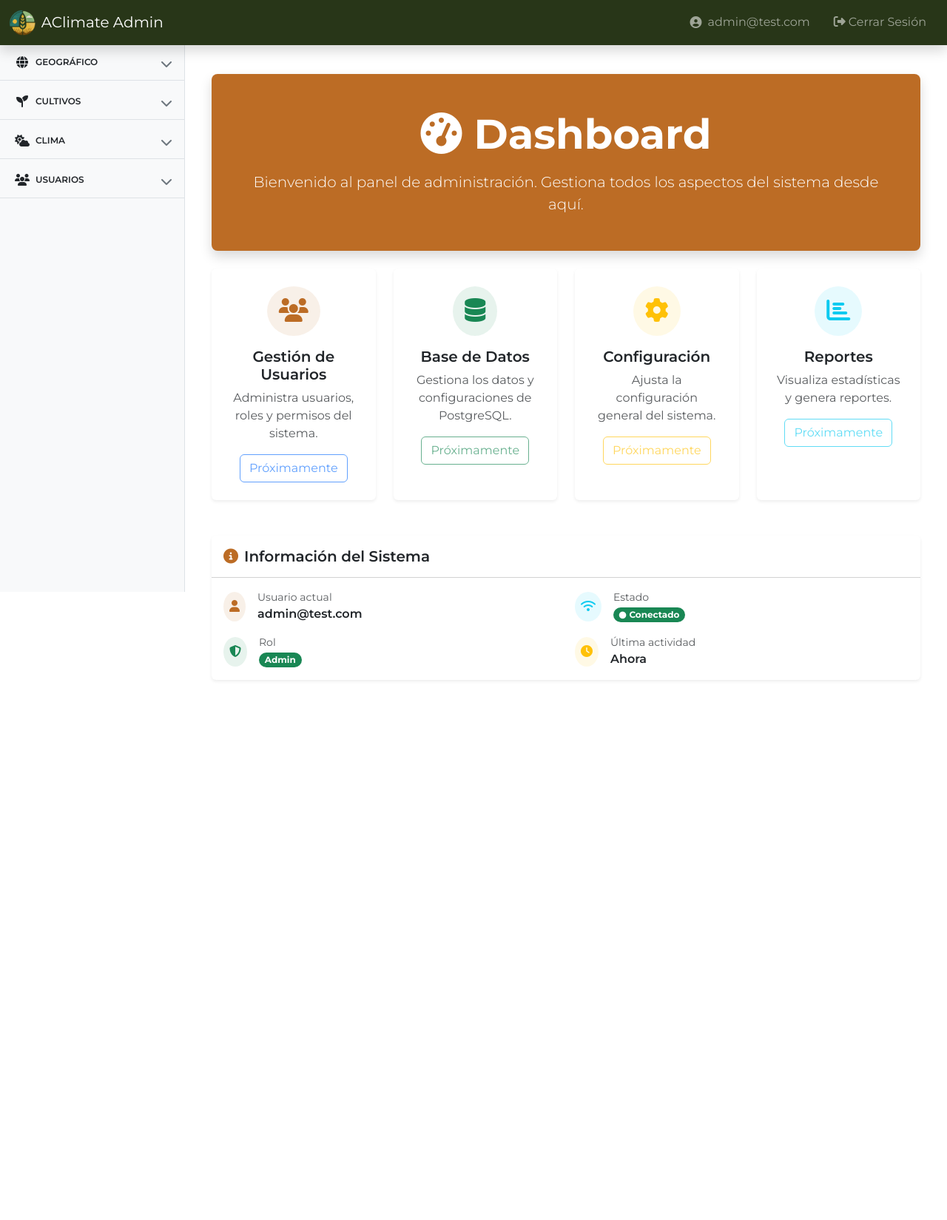
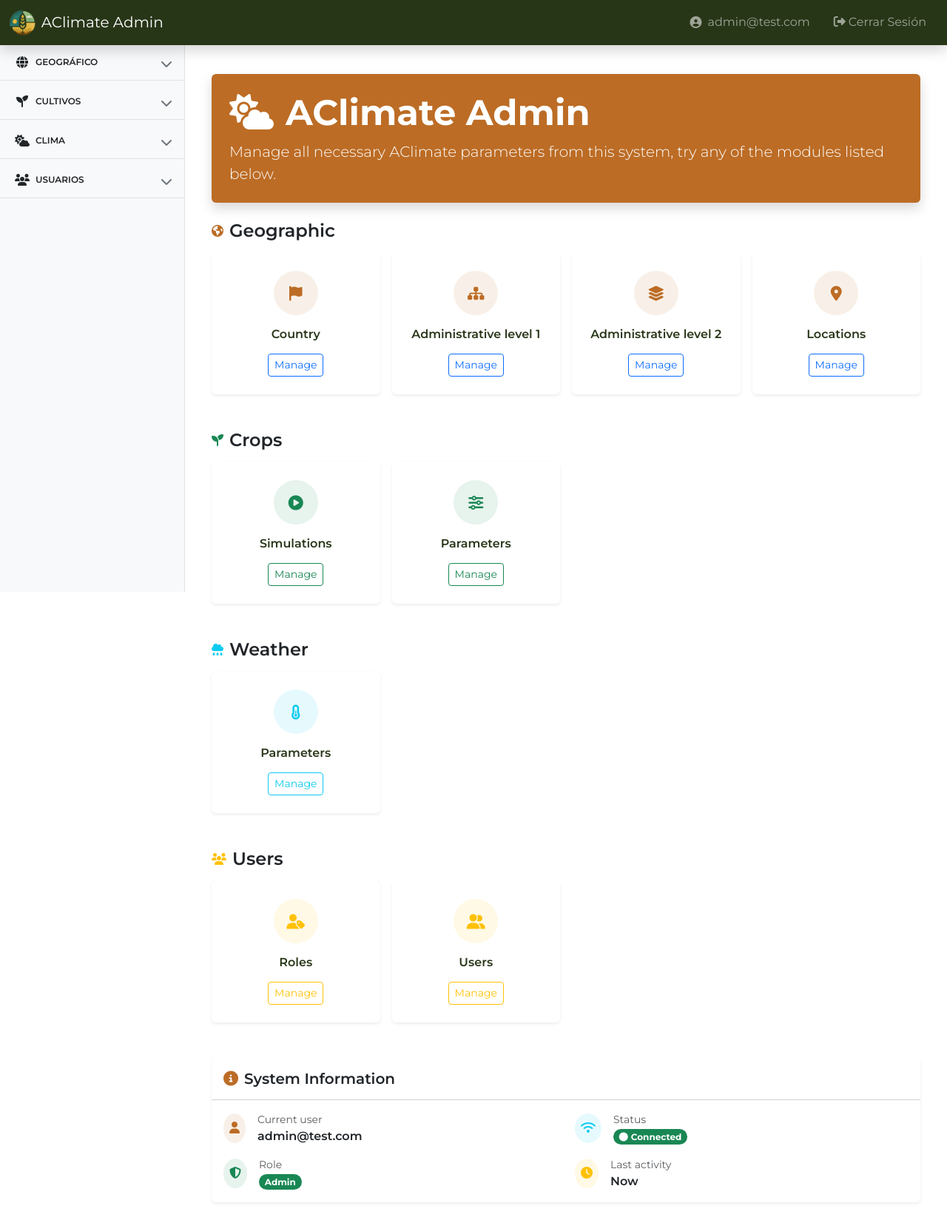
Before and after one commit to CIAT-DAPA/aclimate_v3_admin, a Flask app: page /home in a window 1280 px wide. Shown: the whole page at 74% size. Before the commit the page ends 920 px from the top, so only its background shows below. Run offline with Flask 3, Linux system fonts and the light colour scheme; a user stored in the database is signed in.

Commit message:
home updated

```diff
--- a/src/app/templates/home.html
+++ b/src/app/templates/home.html
@@ -1,79 +1,224 @@
-{% extends "base.html" %}
-
-{% block title %}Dashboard - Admin Panel{% endblock %}
-
-{% block content %}
+{% extends "base.html" %} {% block title %}Dashboard - AClimate Admin{% endblock
+%} {% block content %}
 <div class="container-fluid">
-    <!-- Welcome Section -->
+  <!-- Header Section -->
   <div class="row mb-4">
     <div class="col-12">
-            <div class="bg-primary text-white rounded-3 p-5 text-center shadow">
-                <h1 class="display-4 fw-bold mb-3">
-                    <i class="fas fa-tachometer-alt me-3"></i>Dashboard
+      <div class="bg-primary text-white rounded p-4 shadow">
+        <h1 class="display-5 fw-bold mb-2">
+          <i class="fas fa-cloud-sun me-3"></i>AClimate Admin
         </h1>
-                <p class="lead mb-0">Bienvenido al panel de administración. Gestiona todos los aspectos del sistema desde aquí.</p>
+        <p class="lead mb-0">
+          Manage all necessary AClimate parameters from this system, try any of
+          the modules listed below.
+        </p>
       </div>
     </div>
   </div>
 
-    <!-- Stats Cards -->
-    <div class="row g-4 mb-5">
-        <div class="col-xl-3 col-md-6">
-            <div class="card border-0 shadow-sm h-100">
-                <div class="card-body text-center p-4">
-                    <div class="d-flex align-items-center justify-content-center mb-3">
-                        <div class="bg-primary bg-opacity-10 rounded-circle p-3">
-                            <i class="fas fa-users fa-2x text-primary"></i>
+  <!-- Geographic Section -->
+  <div class="row mb-5">
+    <div class="col-12">
+      <div class="d-flex align-items-center mb-3">
+        <i class="fas fa-globe-americas text-primary me-2"></i>
+        <h4 class="fw-semibold mb-0">Geographic</h4>
+      </div>
+      <div class="row g-3">
+        <div class="col-lg-3 col-md-6">
+          <a
+            href="{{ url_for('country.list_country') }}"
+            class="text-decoration-none"
+          >
+            <div class="card h-100 shadow-sm border-0 text-center module-card">
+              <div class="card-body p-4">
+                <div
+                  class="bg-primary bg-opacity-10 rounded-circle d-inline-flex align-items-center justify-content-center mb-3"
+                  style="width: 60px; height: 60px"
+                >
+                  <i class="fas fa-flag fa-lg text-primary"></i>
+                </div>
+                <h6 class="fw-semibold text-dark mb-3">Country</h6>
+                <span class="btn btn-outline-primary btn-sm">Manage</span>
               </div>
             </div>
-                    <h5 class="card-title fw-semibold">Gestión de Usuarios</h5>
-                    <p class="card-text text-muted">Administra usuarios, roles y permisos del sistema.</p>
-                    <button class="btn btn-outline-primary disabled">Próximamente</button>
+          </a>
+        </div>
+        <div class="col-lg-3 col-md-6">
+          <a
+            href="{{ url_for('adm1.list_adm1') }}"
+            class="text-decoration-none"
+          >
+            <div class="card h-100 shadow-sm border-0 text-center module-card">
+              <div class="card-body p-4">
+                <div
+                  class="bg-primary bg-opacity-10 rounded-circle d-inline-flex align-items-center justify-content-center mb-3"
+                  style="width: 60px; height: 60px"
+                >
+                  <i class="fas fa-sitemap fa-lg text-primary"></i>
+                </div>
+                <h6 class="fw-semibold text-dark mb-3">
+                  Administrative level 1
+                </h6>
+                <span class="btn btn-outline-primary btn-sm">Manage</span>
+              </div>
+            </div>
+          </a>
+        </div>
+        <div class="col-lg-3 col-md-6">
+          <a
+            href="{{ url_for('adm2.list_adm2') }}"
+            class="text-decoration-none"
+          >
+            <div class="card h-100 shadow-sm border-0 text-center module-card">
+              <div class="card-body p-4">
+                <div
+                  class="bg-primary bg-opacity-10 rounded-circle d-inline-flex align-items-center justify-content-center mb-3"
+                  style="width: 60px; height: 60px"
+                >
+                  <i class="fas fa-layer-group fa-lg text-primary"></i>
+                </div>
+                <h6 class="fw-semibold text-dark mb-3">
+                  Administrative level 2
+                </h6>
+                <span class="btn btn-outline-primary btn-sm">Manage</span>
+              </div>
+            </div>
+          </a>
+        </div>
+        <div class="col-lg-3 col-md-6">
+          <a href="#" class="text-decoration-none">
+            <div class="card h-100 shadow-sm border-0 text-center module-card">
+              <div class="card-body p-4">
+                <div
+                  class="bg-primary bg-opacity-10 rounded-circle d-inline-flex align-items-center justify-content-center mb-3"
+                  style="width: 60px; height: 60px"
+                >
+                  <i class="fas fa-map-marker-alt fa-lg text-primary"></i>
+                </div>
+                <h6 class="fw-semibold text-dark mb-3">Locations</h6>
+                <span class="btn btn-outline-primary btn-sm">Manage</span>
+              </div>
+            </div>
+          </a>
+        </div>
       </div>
     </div>
   </div>
 
-        <div class="col-xl-3 col-md-6">
-            <div class="card border-0 shadow-sm h-100">
-                <div class="card-body text-center p-4">
-                    <div class="d-flex align-items-center justify-content-center mb-3">
-                        <div class="bg-success bg-opacity-10 rounded-circle p-3">
-                            <i class="fas fa-database fa-2x text-success"></i>
+  <!-- Crops Section -->
+  <div class="row mb-5">
+    <div class="col-12">
+      <div class="d-flex align-items-center mb-3">
+        <i class="fas fa-seedling text-success me-2"></i>
+        <h4 class="fw-semibold mb-0">Crops</h4>
+      </div>
+      <div class="row g-3">
+        <div class="col-lg-3 col-md-6">
+          <a href="#" class="text-decoration-none">
+            <div class="card h-100 shadow-sm border-0 text-center module-card">
+              <div class="card-body p-4">
+                <div
+                  class="bg-success bg-opacity-10 rounded-circle d-inline-flex align-items-center justify-content-center mb-3"
+                  style="width: 60px; height: 60px"
+                >
+                  <i class="fas fa-play-circle fa-lg text-success"></i>
+                </div>
+                <h6 class="fw-semibold text-dark mb-3">Simulations</h6>
+                <span class="btn btn-outline-success btn-sm">Manage</span>
               </div>
             </div>
-                    <h5 class="card-title fw-semibold">Base de Datos</h5>
-                    <p class="card-text text-muted">Gestiona los datos y configuraciones de PostgreSQL.</p>
-                    <button class="btn btn-outline-success disabled">Próximamente</button>
+          </a>
+        </div>
+        <div class="col-lg-3 col-md-6">
+          <a href="#" class="text-decoration-none">
+            <div class="card h-100 shadow-sm border-0 text-center module-card">
+              <div class="card-body p-4">
+                <div
+                  class="bg-success bg-opacity-10 rounded-circle d-inline-flex align-items-center justify-content-center mb-3"
+                  style="width: 60px; height: 60px"
+                >
+                  <i class="fas fa-sliders-h fa-lg text-success"></i>
+                </div>
+                <h6 class="fw-semibold text-dark mb-3">Parameters</h6>
+                <span class="btn btn-outline-success btn-sm">Manage</span>
+              </div>
+            </div>
+          </a>
+        </div>
       </div>
     </div>
   </div>
 
-        <div class="col-xl-3 col-md-6">
-            <div class="card border-0 shadow-sm h-100">
-                <div class="card-body text-center p-4">
-                    <div class="d-flex align-items-center justify-content-center mb-3">
-                        <div class="bg-warning bg-opacity-10 rounded-circle p-3">
-                            <i class="fas fa-cog fa-2x text-warning"></i>
+  <!-- Weather Section -->
+  <div class="row mb-5">
+    <div class="col-12">
+      <div class="d-flex align-items-center mb-3">
+        <i class="fas fa-cloud-rain text-info me-2"></i>
+        <h4 class="fw-semibold mb-0">Weather</h4>
+      </div>
+      <div class="row g-3">
+        <div class="col-lg-3 col-md-6">
+          <a href="#" class="text-decoration-none">
+            <div class="card h-100 shadow-sm border-0 text-center module-card">
+              <div class="card-body p-4">
+                <div
+                  class="bg-info bg-opacity-10 rounded-circle d-inline-flex align-items-center justify-content-center mb-3"
+                  style="width: 60px; height: 60px"
+                >
+                  <i class="fas fa-thermometer-half fa-lg text-info"></i>
+                </div>
+                <h6 class="fw-semibold text-dark mb-3">Parameters</h6>
+                <span class="btn btn-outline-info btn-sm">Manage</span>
               </div>
             </div>
-                    <h5 class="card-title fw-semibold">Configuración</h5>
-                    <p class="card-text text-muted">Ajusta la configuración general del sistema.</p>
-                    <button class="btn btn-outline-warning disabled">Próximamente</button>
+          </a>
+        </div>
       </div>
     </div>
   </div>
 
-        <div class="col-xl-3 col-md-6">
-            <div class="card border-0 shadow-sm h-100">
-                <div class="card-body text-center p-4">
-                    <div class="d-flex align-items-center justify-content-center mb-3">
-                        <div class="bg-info bg-opacity-10 rounded-circle p-3">
-                            <i class="fas fa-chart-bar fa-2x text-info"></i>
+  <!-- Users Section -->
+  <div class="row mb-5">
+    <div class="col-12">
+      <div class="d-flex align-items-center mb-3">
+        <i class="fas fa-users text-warning me-2"></i>
+        <h4 class="fw-semibold mb-0">Users</h4>
+      </div>
+      <div class="row g-3">
+        <div class="col-lg-3 col-md-6">
+          <a
+            href="{{ url_for('role.list_role') }}"
+            class="text-decoration-none"
+          >
+            <div class="card h-100 shadow-sm border-0 text-center module-card">
+              <div class="card-body p-4">
+                <div
+                  class="bg-warning bg-opacity-10 rounded-circle d-inline-flex align-items-center justify-content-center mb-3"
+                  style="width: 60px; height: 60px"
+                >
+                  <i class="fas fa-user-tag fa-lg text-warning"></i>
+                </div>
+                <h6 class="fw-semibold text-dark mb-3">Roles</h6>
+                <span class="btn btn-outline-warning btn-sm">Manage</span>
               </div>
             </div>
-                    <h5 class="card-title fw-semibold">Reportes</h5>
-                    <p class="card-text text-muted">Visualiza estadísticas y genera reportes.</p>
-                    <button class="btn btn-outline-info disabled">Próximamente</button>
+          </a>
+        </div>
+        <div class="col-lg-3 col-md-6">
+          <a href="#" class="text-decoration-none">
+            <div class="card h-100 shadow-sm border-0 text-center module-card">
+              <div class="card-body p-4">
+                <div
+                  class="bg-warning bg-opacity-10 rounded-circle d-inline-flex align-items-center justify-content-center mb-3"
+                  style="width: 60px; height: 60px"
+                >
+                  <i class="fas fa-user-friends fa-lg text-warning"></i>
+                </div>
+                <h6 class="fw-semibold text-dark mb-3">Users</h6>
+                <span class="btn btn-outline-warning btn-sm">Manage</span>
+              </div>
+            </div>
+          </a>
         </div>
       </div>
     </div>
@@ -82,10 +227,11 @@
   <!-- System Info -->
   <div class="row">
     <div class="col-12">
-            <div class="card border-0 shadow-sm">
+      <div class="card shadow-sm border-0">
         <div class="card-header bg-white py-3">
           <h5 class="mb-0 fw-semibold">
-                        <i class="fas fa-info-circle me-2 text-primary"></i>Información del Sistema
+            <i class="fas fa-info-circle me-2 text-primary"></i>System
+            Information
           </h5>
         </div>
         <div class="card-body">
@@ -96,7 +242,7 @@
                   <i class="fas fa-user text-primary"></i>
                 </div>
                 <div>
-                                    <small class="text-muted d-block">Usuario actual</small>
+                  <small class="text-muted d-block">Current user</small>
                   <span class="fw-semibold">{{ current_user.email }}</span>
                 </div>
               </div>
@@ -105,8 +251,10 @@
                   <i class="fas fa-shield-alt text-success"></i>
                 </div>
                 <div>
-                                    <small class="text-muted d-block">Rol</small>
-                                    <span class="badge bg-success rounded-pill">{{ current_user.role.title() }}</span>
+                  <small class="text-muted d-block">Role</small>
+                  <span class="badge bg-success rounded-pill"
+                    >{{ current_user.role.title() }}</span
+                  >
                 </div>
               </div>
             </div>
@@ -116,9 +264,9 @@
                   <i class="fas fa-wifi text-info"></i>
                 </div>
                 <div>
-                                    <small class="text-muted d-block">Estado</small>
+                  <small class="text-muted d-block">Status</small>
                   <span class="badge bg-success rounded-pill">
-                                        <i class="fas fa-circle me-1" style="font-size: 0.6rem;"></i>Conectado
+                    <i class="fas fa-circle me-1 fs-7"></i>Connected
                   </span>
                 </div>
               </div>
@@ -127,8 +275,8 @@
                   <i class="fas fa-clock text-warning"></i>
                 </div>
                 <div>
-                                    <small class="text-muted d-block">Última actividad</small>
-                                    <span class="fw-semibold">Ahora</span>
+                  <small class="text-muted d-block">Last activity</small>
+                  <span class="fw-semibold">Now</span>
                 </div>
               </div>
             </div>
@@ -138,4 +286,15 @@
     </div>
   </div>
 </div>
+
+<style>
+  .module-card {
+    transition: transform 0.2s ease-in-out;
+    cursor: pointer;
+  }
+
+  .module-card:hover {
+    transform: translateY(-5px);
+  }
+</style>
 {% endblock %}
```
Lines whose indentation alone changed are shown as unchanged.
